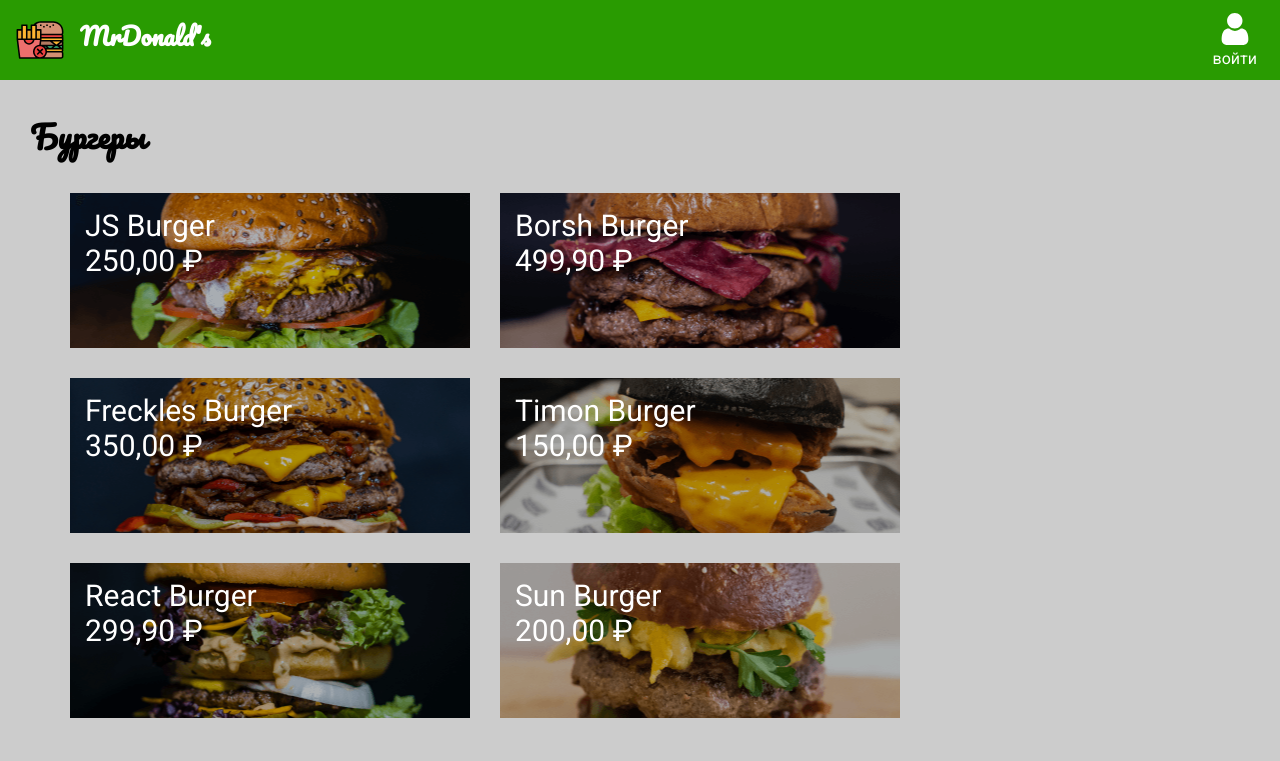
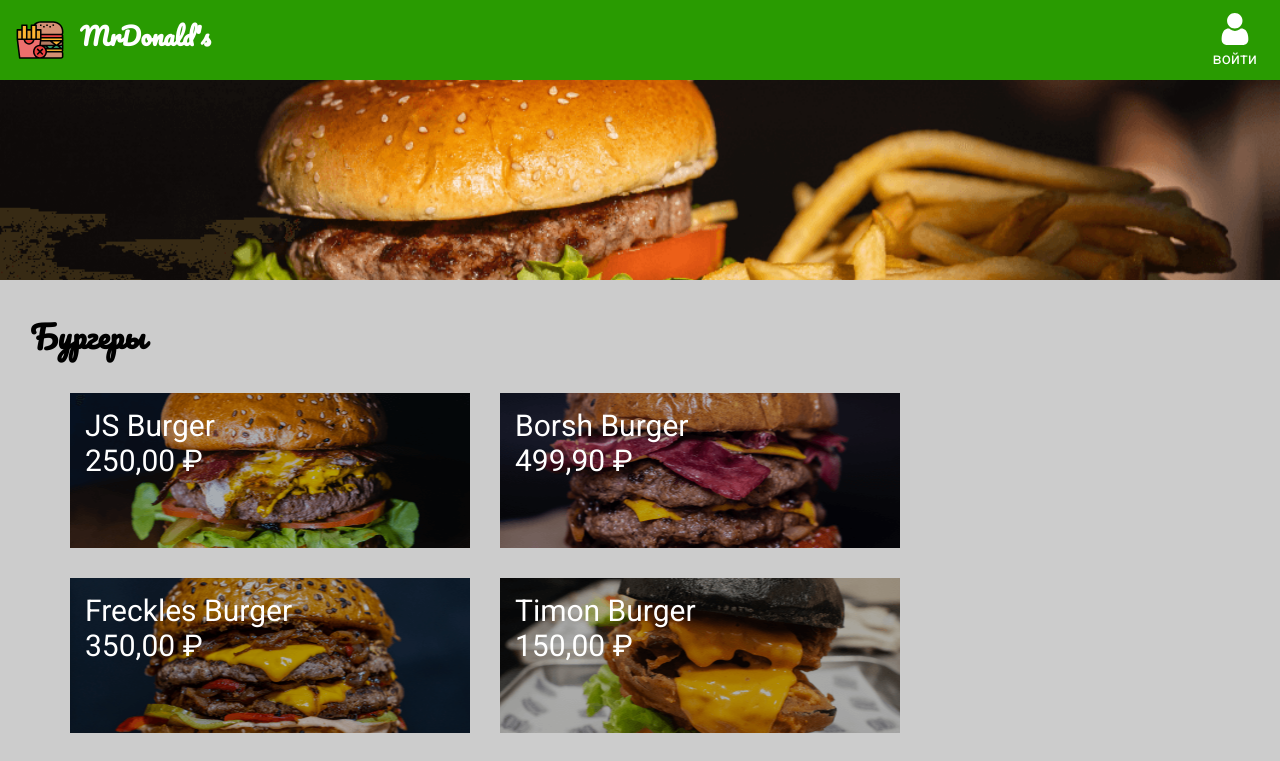
Before and after one commit to MikeZum/React2, a React (Create React App) app: page / in a window 1280 px wide. Shown: the top 761 px of the page. Built offline with nearby package versions, Linux system fonts and the light colour scheme.

Commit message:
lesson04

```diff
--- /dev/null
+++ b/src/Components/Banner.js
@@ -0,0 +1,10 @@
+import styled from "styled-components";
+import bannerImg from "../image/banner.png";
+
+export const Banner = styled.div`
+    width: 100%;
+    height: 200px;
+    background-image: url(${bannerImg});
+    background-position: center;
+    background-size: cover;
+`;
--- a/src/Components/Menu.js
+++ b/src/Components/Menu.js
@@ -2,6 +2,7 @@ import React from "react";
 import styled from "styled-components";
 import dbMenu from "./DBMenu";
 import { ListItem } from "./ListItem";
+import { Banner } from "./Banner";
 
 
 const MenuStyled = styled.main`
@@ -15,6 +16,7 @@ const SectionMenu = styled.section`
 
 export const Menu = () => (
     <MenuStyled>
+        <Banner/>
         <SectionMenu>
             <h2>Бургеры</h2>
             <ListItem itemList={dbMenu.burger}/>
```
Also changed, not shown: src/image/banner.png (added).
